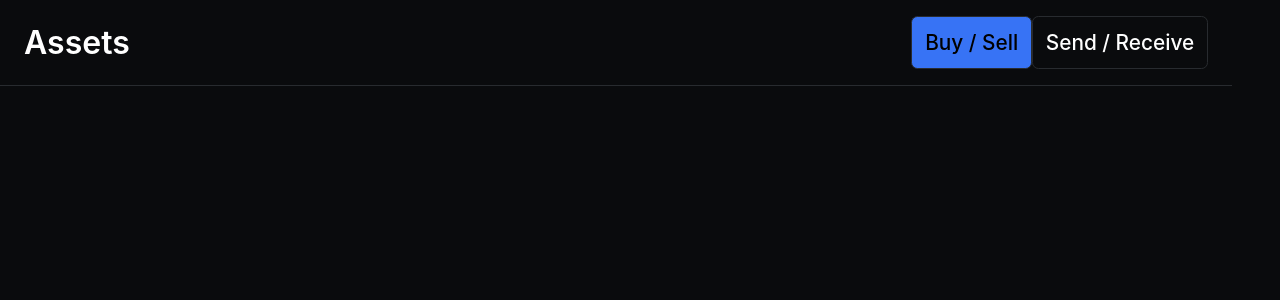
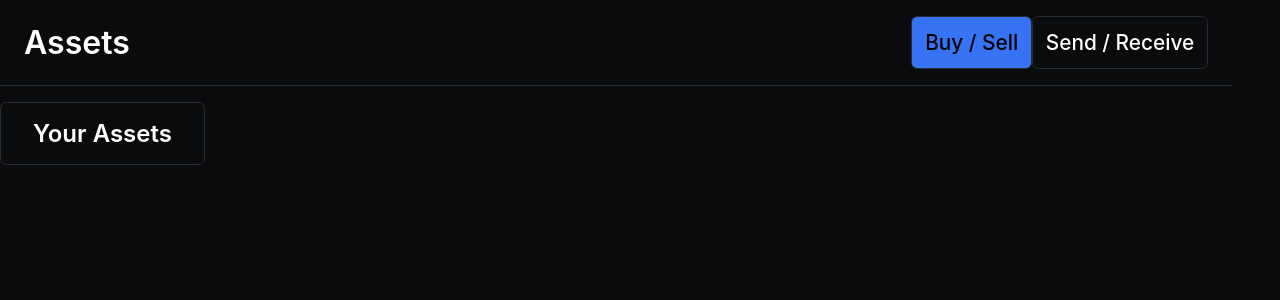
Before and after one commit to Metarock/coinbase-app, a Next.js app: page /Dashboard in a window 1280 px wide. Shown: the top 300 px of the page. Built offline with nearby package versions, Linux system fonts and the light colour scheme; what @3rdweb/hooks would draw is missing.

Commit message:
started on portfolio

```diff
--- /dev/null
+++ b/components/Main.js
@@ -0,0 +1,23 @@
+import React from 'react';
+import styled from 'styled-components';
+import Portfolio from './Portfolio';
+
+const Main = () => {
+    return (
+        <Wrapper>
+            <Portfolio />
+        </Wrapper>
+    );
+};
+
+export default Main;
+
+const Wrapper = styled.div`
+    display: flex;
+    max-height: calc(100vh - 64px);
+    overflow: scroll;
+
+    & div {
+        border-radius: 0.4rem;
+    }
+`;
--- /dev/null
+++ b/components/Portfolio.js
@@ -0,0 +1,54 @@
+import React from 'react';
+import styled from 'styled-components';
+
+const Portfolio = () => {
+    return (
+        <PortfolioTable>
+            <TableItem>
+                <Title>Your Assets</Title>
+            </TableItem>
+        </PortfolioTable>
+    );
+};
+
+export default Portfolio;
+
+const Wrapper = styled.div`
+    flex: 1;
+    display: flex;
+    justify-content: center;
+`;
+
+const Content = styled.div`
+    width: 100%;
+    max-width: 1000px;
+    padding: 2rem 1rem;
+`;
+
+const PortfolioTable = styled.div`
+    margin-top: 1rem;
+    border: 1px solid #282b2f;
+`;
+
+const Table = styled.table`
+    width: 100%;
+    display: flex;
+    justify-content: space-between;
+
+    & > th {
+        text-align: left;
+    }
+`;
+
+const TableItem = styled.div`
+    padding: 1rem 2rem;
+`;
+
+const Divider = styled.div`
+    border-bottom: 1px solid #282b2f;
+`;
+
+const Title = styled.div`
+    font-size: 1.5rem;
+    font-weight: 600;
+`;
--- a/package.json
+++ b/package.json
@@ -17,6 +17,7 @@
     "next": "12.1.0",
     "react": "17.0.2",
     "react-dom": "17.0.2",
+    "react-icons": "^4.3.1",
     "styled-components": "^5.3.3"
   },
   "devDependencies": {
--- a/pages/Dashboard.js
+++ b/pages/Dashboard.js
@@ -1,12 +1,14 @@
 import React from 'react';
 import Header from '../components/Header';
 import styled from 'styled-components';
+import Main from '../components/Main';
 
 const Dashboard = ({ address }) => {
     return (
         <Wrapper>
             <MainContainer>
                 <Header />
+                <Main />
             </MainContainer>
         </Wrapper>
     );
```
